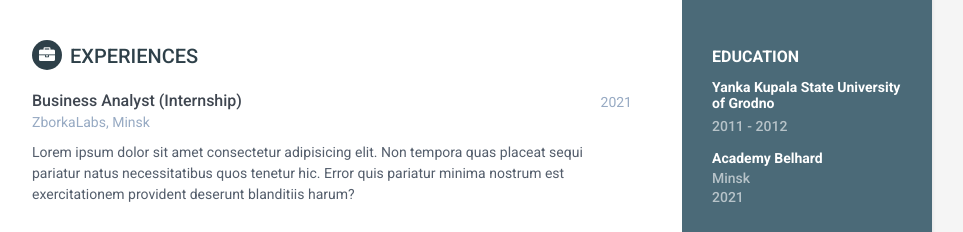
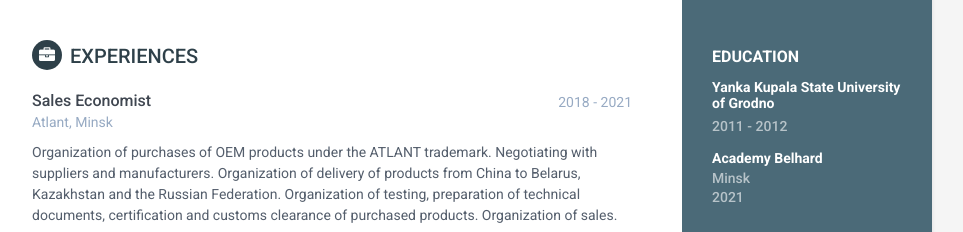
Before and after one commit to VeryStone69/projectQuickResume, a plain HTML site: page index.html in a window 1280 px wide. Shown: the part 536-768 px from the top of the page, without its empty margins (188-1151 px from the left). Drawn offline with Linux system fonts and the light colour scheme.

Commit message:
delete one EXPERIENCES and one skill description

```diff
--- a/index.html
+++ b/index.html
@@ -81,19 +81,6 @@
 
             <section class="section experiences-section">
                 <h2 class="section-title"><i class="fa fa-briefcase"></i>Experiences</h2>
-
-                <div class="item">
-                    <div class="meta">
-                        <div class="upper-row">
-                            <h3 class="job-title">Business Analyst (Internship)</h3>
-                            <div class="time">2021</div>
-                        </div><!--//upper-row-->
-                        <div class="company">ZborkaLabs, Minsk</div>
-                    </div><!--//meta-->
-                    <div class="details">
-                        <p>Lorem ipsum dolor sit amet consectetur adipisicing elit. Non tempora quas placeat sequi pariatur natus necessitatibus quos tenetur hic. Error quis pariatur minima nostrum est exercitationem provident deserunt blanditiis harum?</p>
-                    </div><!--//details-->
-                </div><!--//item-->
                 <div class="item">
                     <div class="meta">
                         <div class="upper-row">
@@ -156,7 +143,7 @@
                     </div><!--//item-->
 
                     <div class="item">
-                        <h3 class="level-title">Figma &amp; Photoshop</h3>
+                        <h3 class="level-title">Figma</h3>
                         <div class="level-bar">
                             <div class="level-bar-inner" data-level="60%">
                             </div>
```
